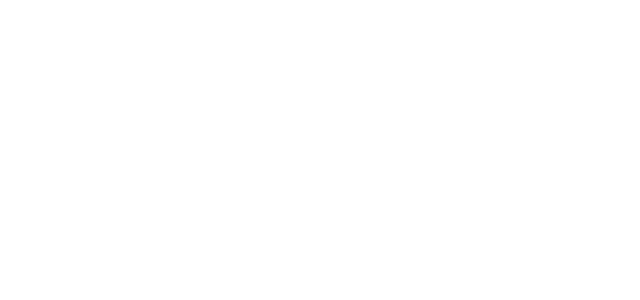
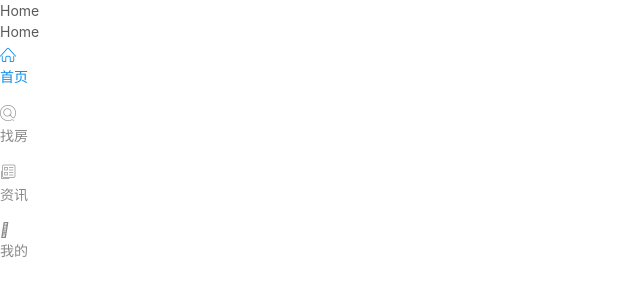
Before and after one commit to coderYuFengWei/rent, a React (Create React App) app: page / in a window 1280 px wide. Shown: the top 300 px of the page, without its empty margins (0-640 px from the left). Built offline with nearby package versions, Linux system fonts and the light colour scheme.

Commit message:
tabbar完成

```diff
--- a/src/App.js
+++ b/src/App.js
@@ -1,12 +1,24 @@
-import React, { Component,Fragment } from 'react'
+import React, { Component,Fragment } from 'react';
+import HKLayout from "./component/common/HKLayout";
+import { HashRouter as Router, Route } from "react-router-dom"
+
+import Home from "./pages/Home/Home"
+import HKList from "./pages/HKList/HKList"
+import News from "./pages/News/News"
+import My from "./pages/My/My"
 
 class App extends Component {
   render() {
     return (
       <Fragment>
-
+        <Router>
+          <Route exact path="/" render={(props) => <HKLayout {...props}><Home/></HKLayout>}></Route>
+          <Route path="/HKList" render={(props) => <HKLayout {...props}><HKList/></HKLayout>}></Route>
+          <Route path="/News" render={(props) => <HKLayout {...props}><News/></HKLayout>}></Route>
+          <Route path="/My" render={(props) => <HKLayout {...props}><My/></HKLayout>}></Route>
+        </Router>
       </Fragment>
-    )
+    );
   }
 }
 
--- /dev/null
+++ b/src/component/common/HKLayout.js
@@ -0,0 +1,107 @@
+import React from 'react';
+import { TabBar } from 'antd-mobile';
+import { withRouter } from "react-router-dom";
+
+class HKLayout extends React.Component {
+  constructor(props) {
+    super(props);
+    this.state = {
+      selectedTab: 'redTab',
+      hidden: false,
+      fullScreen: false,
+    };
+  }
+
+  renderContent(pageText) {
+    return (
+      <div style={{ backgroundColor: 'white', height: '100%', textAlign: 'center' }}>
+        <div style={{ paddingTop: 60 }}>Clicked “{pageText}” tab， show “{pageText}” information</div>
+        <a style={{ display: 'block', marginTop: 40, marginBottom: 20, color: '#108ee9' }}
+          onClick={(e) => {
+            e.preventDefault();
+            this.setState({
+              hidden: !this.state.hidden,
+            });
+          }}
+        >
+          Click to show/hide tab-bar
+        </a>
+        <a style={{ display: 'block', marginBottom: 600, color: '#108ee9' }}
+          onClick={(e) => {
+            e.preventDefault();
+            this.setState({
+              fullScreen: !this.state.fullScreen,
+            });
+          }}
+        >
+          Click to switch fullscreen
+        </a>
+      </div>
+    );
+  }
+
+  render() {
+    const {history} = this.props;
+    const path = this.props.match.path;
+    return (
+      <div style={{ position: 'fixed', height: '100%', width: '100%', top: 0 }}>
+        <TabBar>
+          <TabBar.Item
+            title="首页"
+            key="Home"
+            icon={<i className="iconfont icon-ind"></i>}
+            selectedIcon={<i className="iconfont icon-ind"></i>}
+            selected={path==="/"}
+            onPress={() => {
+              history.push("/")
+            }}
+          >
+            {/* 放首页 */}
+            {this.props.children}
+          </TabBar.Item>
+          <TabBar.Item
+            icon={ <i className="iconfont icon-findHouse"></i> }
+            selectedIcon={<i className="iconfont icon-findHouse"></i>}
+            title="找房"
+            key="HKList"
+            selected={path==="/HKList"}
+            onPress={() => {
+              history.push("/HKList")
+            }}
+          >
+            {/* 放找房 */}
+            {this.props.children}
+          </TabBar.Item>
+          <TabBar.Item
+            icon={<i className="iconfont icon-infom"></i>}
+            selectedIcon={<i className="iconfont icon-infom"></i>}
+            title="资讯"
+            key="News"
+            selected={path==="/News"}
+            onPress={() => {
+              history.push("/News")
+            }}
+          >
+            {/* 放资讯 */}
+            {this.props.children}
+          </TabBar.Item>
+          <TabBar.Item
+            icon={<i className="iocnfont icon-my"></i>}
+            selectedIcon={<i className="iconfont icon-my"></i>}
+            title="我的"
+            key="My"
+            selected={path==="/My"}
+            onPress={() => {
+              history.push("/My")
+            }}
+          >
+            {/* 放我的 */}
+            {this.props.children}
+          </TabBar.Item>
+        </TabBar>
+      </div>
+    );
+  }
+}
+
+export default withRouter(HKLayout);
--- /dev/null
+++ b/src/pages/HKList/HKList.js
@@ -0,0 +1,11 @@
+import React, { Component,Fragment } from 'react'
+
+export default class HKList extends Component {
+  render() {
+    return (
+      <Fragment>
+        HKList
+      </Fragment>
+    )
+  }
+}
--- /dev/null
+++ b/src/pages/Home/Home.js
@@ -0,0 +1,11 @@
+import React, { Component,Fragment } from 'react'
+
+export default class Home extends Component {
+  render() {
+    return (
+      <Fragment>
+        Home
+      </Fragment>
+    )
+  }
+}
--- /dev/null
+++ b/src/pages/My/My.js
@@ -0,0 +1,11 @@
+import React, { Component,Fragment } from 'react'
+
+export default class My extends Component {
+  render() {
+    return (
+      <Fragment>
+        My
+      </Fragment>
+    )
+  }
+}
--- /dev/null
+++ b/src/pages/News/News.js
@@ -0,0 +1,11 @@
+import React, { Component,Fragment } from 'react'
+
+export default class News extends Component {
+  render() {
+    return (
+      <Fragment>
+        News
+      </Fragment>
+    )
+  }
+}
```
